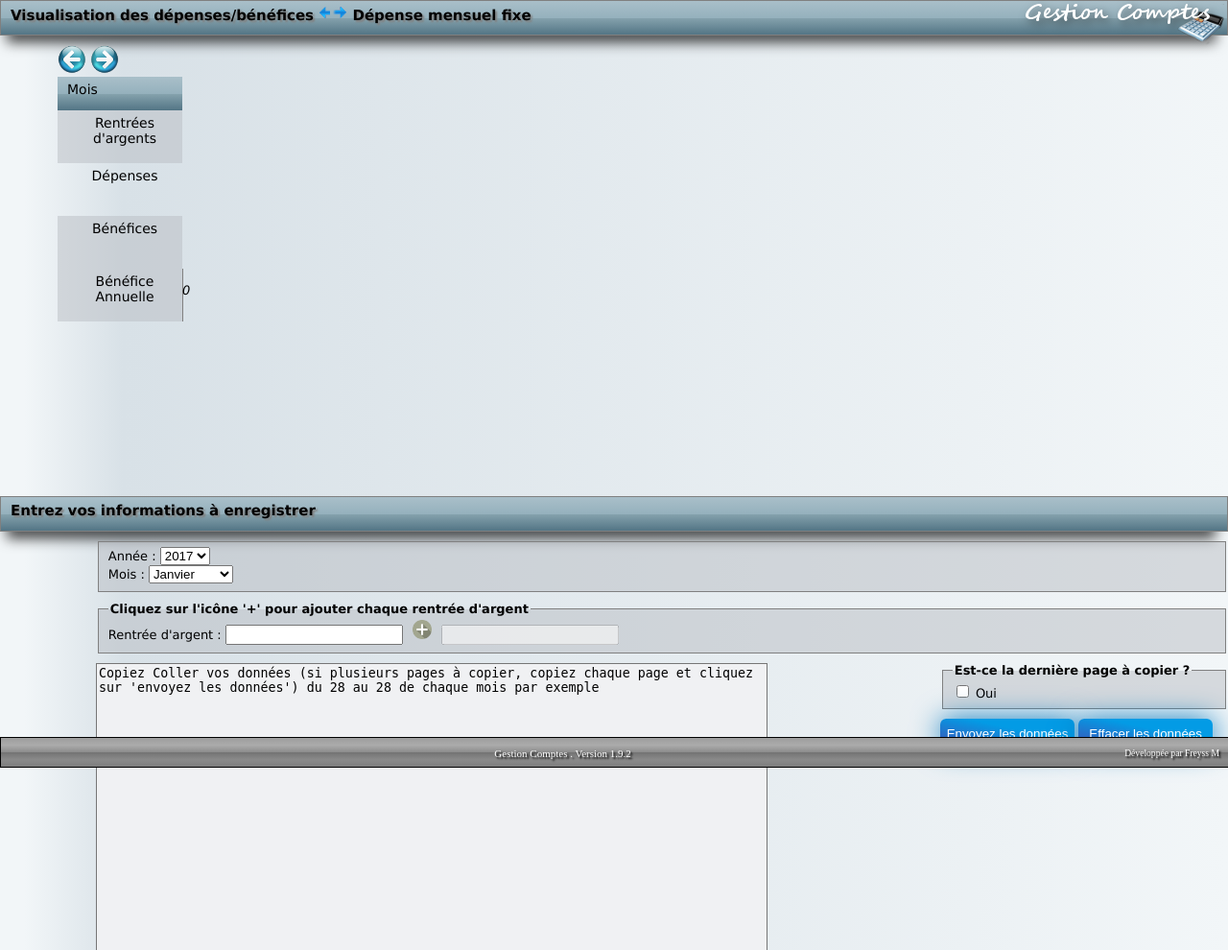
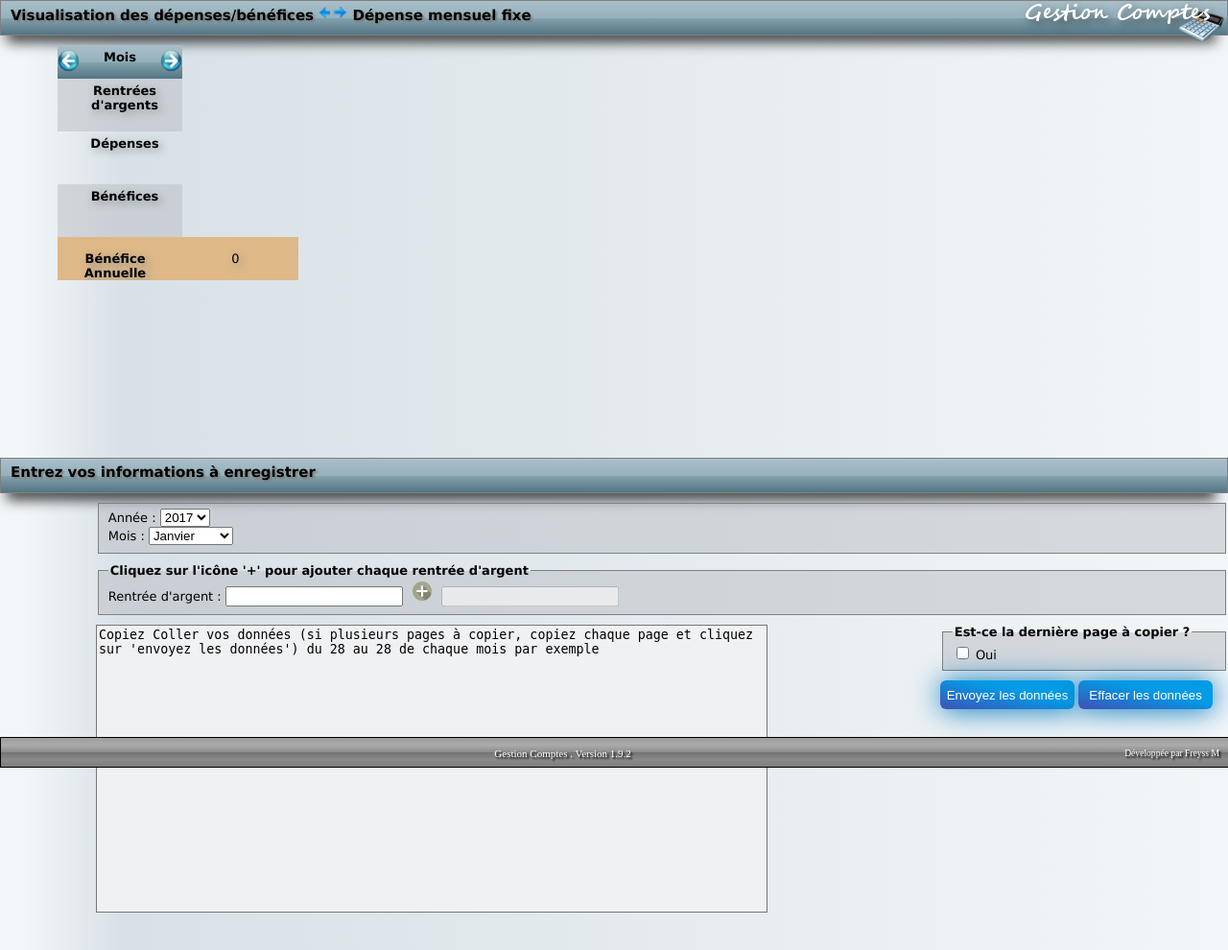
Before and after one commit to Revan027/Compte, a PHP site: page / in a window 1280 px wide. Shown: the top 990 px of the page at 96% size. Run offline with PHP 8.4, Linux system fonts and the light colour scheme; the visitor is signed in with stand-in values (Sample User, id 1); data that the repository does not hold is empty.

Commit message:
Révision du design du tableau "slidé"

```diff
--- a/feuille.css
+++ b/feuille.css
@@ -43,11 +43,11 @@ body{
 
 #centre {
     max-width:1800px;
-    min-height:450px;
+    min-height:410px;
     margin-left:30px;
     margin-bottom:20px;
     font-size:13px;
-
+    overflow: hidden;
 }
 
 #centre2{
@@ -66,6 +66,7 @@ h3{
 
 
 /* ------- images ------- */
+
 #change1:hover{
     cursor:pointer;
     color:burlywood;
@@ -96,7 +97,39 @@ h3{
 }
 
 
-/* ------- main dépense ------- */
+
+
+/* ------- block fleche ------- */
+#blockFleches{
+    clear:both;
+    width:800px;
+    height:30px;
+}
+
+#fleches{
+     cursor:pointer;
+     float:left;
+}
+
+#fleches2{
+     cursor:pointer;
+     float:right;
+
+}
+
+#fleches:hover,fleches2:hover{
+    cursor:pointer;
+    opacity: 0.5;
+    filter:alpha(opacity=50);
+    -moz-opacity:0.5;
+}
+
+
+
+
+
+/* ------- main depense ------- */
+
 #mainDepense{
     margin-top: 30px;
 }
@@ -188,7 +221,6 @@ textarea{
 
 .bouton:hover{
     opacity: 0.5;
-
     filter:alpha(opacity=50);
     -moz-opacity:0.5;
 }
@@ -202,18 +234,34 @@ textarea{
     margin-left:30px;
 }
 
+.blockBenefA{
+    background-color:burlywood;  /* Old browsers */
+     padding-top:15px;
+    width:131px; height:30px;
+    font-size:13px;
+    text-shadow:3px 3px 8px rgba(150, 150, 150, 1);
+    float:left;
+}
+.titreBenefA{  padding-top:15px;
+   width:120px;    float:left;height:30px;  text-shadow:3px 3px 8px rgba(150, 150, 150, 1);
+    background-color:burlywood;clear: both; overflow: hidden; font-weight: bold;
+}
 .blockMois{
     width:1000px;
     height:35px;
+    text-align:center;  font-weight: bold;
 }
 
 .blockValeur1{
     width:1000px;
-    height:50px; text-align:center;
+    height:50px;
+    text-align:center;
+
 }
 .blockValeur2{
     width:1000px;
-    height:50px; text-align:center;
+    height:50px;
+    text-align:center;
 
 }
 
@@ -224,7 +272,9 @@ textarea{
     padding-top:5px;
     float:left;
     padding-left:10px;
-    font-size:14px;  height:50px; clear: both;
+
+    height:50px;
+    clear: both; font-weight: bold; text-shadow:3px 3px 8px rgba(150, 150, 150, 1);
 
 }
 .titreValeur2{
@@ -233,7 +283,7 @@ textarea{
     padding-top:5px;
     float:left;
     padding-left:10px;
-    font-size:14px;  height:50px; clear: both;
+     height:50px; clear: both; font-weight: bold; text-shadow:3px 3px 8px rgba(150, 150, 150, 1);
 
 }
 .valeur1, .valeur1R{
@@ -251,17 +301,18 @@ textarea{
 .conteneur1{
     overflow: hidden;
     width:727px;
-    float:left;
+    font-size:13px;
+    text-shadow:3px 3px 8px rgba(150, 150, 150, 1);
+    float:left; border-left:1px solid gray;
 }
 
 .titreMois{
 
-    width:120px;
+    width:130px;
     height:30px;
     padding-top:5px;
     float:left;
-    padding-left:10px;
-    font-size:14px; background: #a9bfc9; /* Old browsers */
+    background: #a9bfc9; /* Old browsers */
     background: -moz-linear-gradient(top, #a9bfc9 0%, #95b1bd 50%, #85a2ad 51%, #537585 100%); /* FF3.6-15 */
     background: -webkit-linear-gradient(top, #a9bfc9 0%,#95b1bd 50%,#85a2ad 51%,#537585 100%); /* Chrome10-25,Safari5.1-6 */
     background: linear-gradient(to bottom, #a9bfc9 0%,#95b1bd 50%,#85a2ad 51%,#537585 100%); /* W3C, IE10+, FF16+, Chrome26+, Opera12+, Safari7+ */
--- a/templates/tableau.php
+++ b/templates/tableau.php
@@ -1,11 +1,10 @@
-
-
-   <img id="ze" onclick='slideAv();' src='./images/fleche.png'/>
-   <img onclick='slideAr(<?= $taille ?>);' src='./images/fleche2.png'/>
 
 
 <div class="blockMois">
-    <div class='titreMois'>Mois</div>
+    <div class='titreMois'>Mois
+        <img id="fleches" onclick='slideAv();' src='./images/fleche.png'/>
+        <img id="fleches2" onclick='slideAr(<?= $taille ?>);' src='./images/fleche2.png'/>
+    </div>
     <div class='conteneur1'>
         <div class='co'>
             <?php for ($i = 0; $i < $taille; $i++) { ?>
@@ -64,14 +63,14 @@
     }else{
         $tailleBenefB = 6*120.9;
     }
-
+  /*<div  style=" width:<?= $tailleBenefB ?>px"> <center><?= $benefAnnu ?></center>    </div> */
  ?>
 
 <div class="blockValeur1">
-        <div class='titreValeur1'>Bénéfice Annuelle </div>
-        <div class='conteneur1'>
-            <div class='co'>
-               <div class='valeur1' style=" width:<?= $tailleBenefB ?>px"> <center><?= $benefAnnu ?></center>    </div>
+        <div class='titreBenefA'>Bénéfice Annuelle </div>
+        <div class='blockBenefA'>
 
-        </div>
+               <center><?= $benefAnnu ?></center>
+
+
         </div> </div>
```
Also changed, not shown: images/fleche.png, images/fleche2.png.
